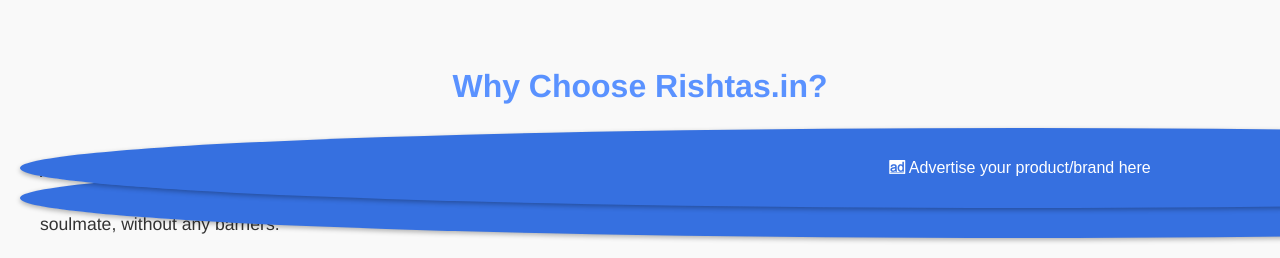
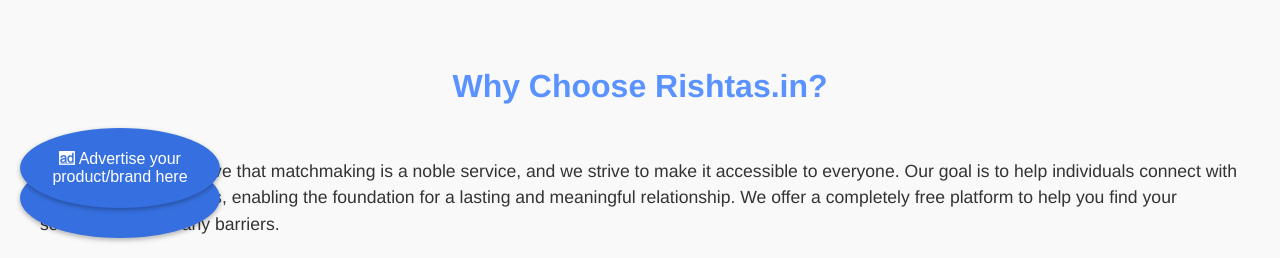
Before and after one commit to rishtas/rishtas.github.io, a plain HTML site: page index.html in a window 1280 px wide. Shown: the part 542-800 px from the top of the page. Drawn offline with Linux system fonts and the light colour scheme.

Commit message:
Update index.html

```diff
--- a/index.html
+++ b/index.html
@@ -126,7 +126,7 @@
             color: white;
             border: none;
             border-radius: 50%;
-            width: 2000px;
+            width: 200px;
             height: 80px;
             font-size: 16px;
             cursor: pointer;
@@ -143,7 +143,7 @@
             color: white;
             border: none;
             border-radius: 50%;
-            width: 2000px;
+            width: 200px;
             height: 80px;
             font-size: 16px;
             cursor: pointer;
```
